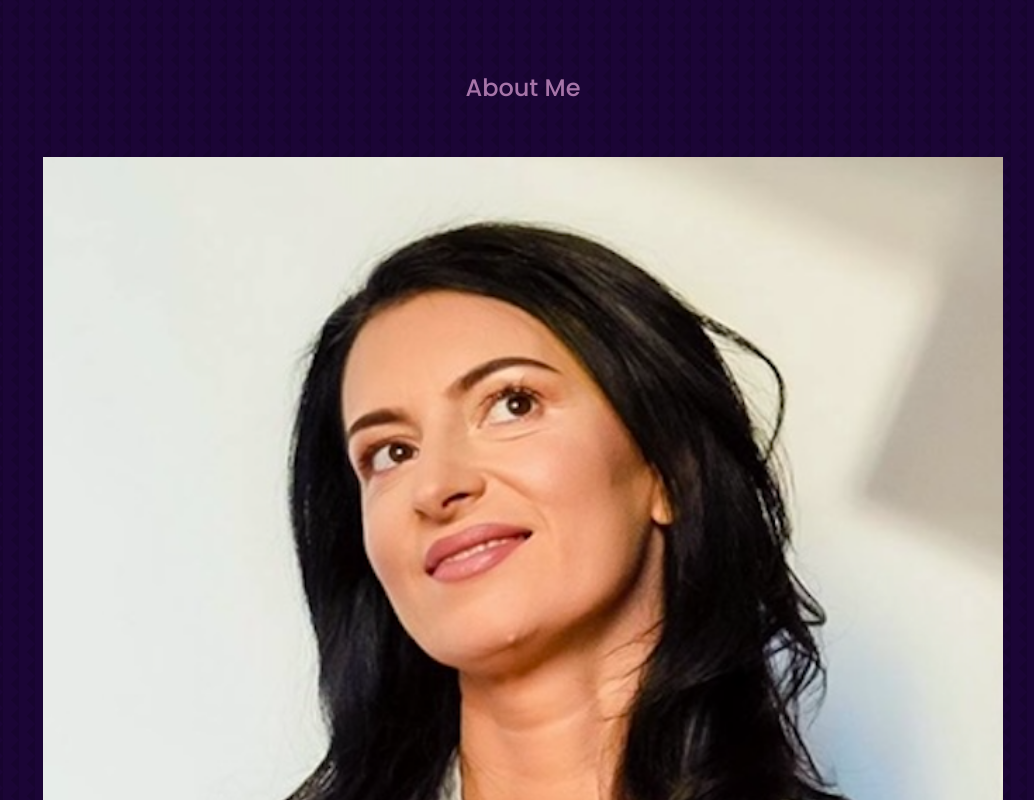
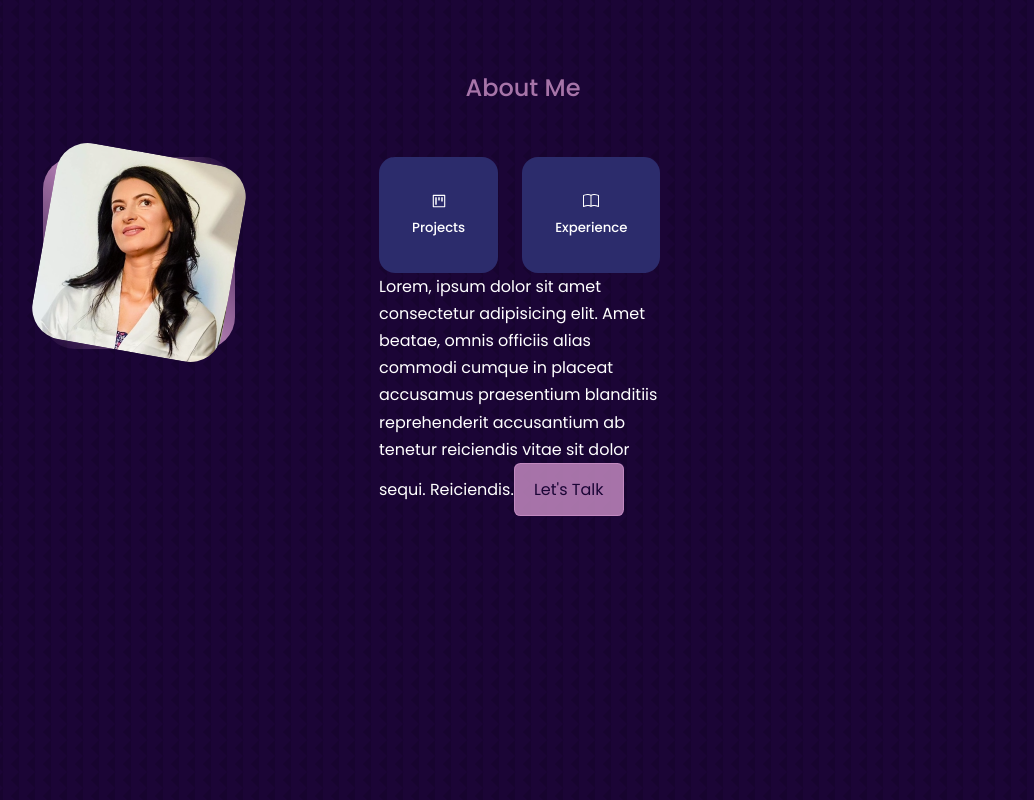
Before and after one commit to bogdana03/portfolio, a React (Create React App) app in the folder portfolio-website/: page / in a window 1280 px wide. Shown: the part 860-1660 px from the top of the page, without its empty margins (117-1151 px from the left). Built offline with nearby package versions, Linux system fonts and the light colour scheme.

Commit message:
uppdate about
create cards in css

```diff
--- a/portfolio-website/src/components/about/About.jsx
+++ b/portfolio-website/src/components/about/About.jsx
@@ -2,6 +2,7 @@ import React from 'react'
 import './about.css'
 import ME from '../../assets/me.jpg'
 import {AiOutlineProject} from 'react-icons/ai'
+import {BsBook} from 'react-icons/bs'
 
 
 const About = () => {
@@ -21,15 +22,22 @@ const About = () => {
           <article className='about_card'>
             <AiOutlineProject className='about_icon'/>
             <h5>Projects</h5>
-            <small>Completed</small>
           </article>
 
           <article className='about_card'>
-            <AiOutlineProject className='about_icon'/>
-            <h5>Projects</h5>
-            <small>Completed</small>
+            <BsBook className='about_icon'/>
+            <h5>Experience</h5>
           </article>
         </div>
+
+        <span>
+          Lorem, ipsum dolor sit amet consectetur adipisicing elit.
+          Amet beatae, omnis officiis alias commodi cumque in placeat accusamus praesentium blanditiis
+          reprehenderit accusantium ab tenetur reiciendis vitae sit dolor sequi.
+          Reiciendis.
+        </span>
+
+        <a href="#contact" className='btn btn-primary'>Let's Talk</a>
       </div>
     </div>
    </section>
--- a/portfolio-website/src/components/about/about.css
+++ b/portfolio-website/src/components/about/about.css
@@ -0,0 +1,46 @@
+.about_container {
+   display: grid;
+   grid-template-columns: 20% 30%;
+   gap: 15%;
+}
+
+.about_me {
+    width: 100%;
+    aspect-ratio: 1/1;
+    border-radius: 2rem;
+    background: linear-gradient(45deg, transparent, var(--color-primary), transparent);
+    display: grid;
+    place-items: center;
+}
+ .about_me-image {
+    border-radius: 2rem;
+    overflow: hidden;
+    transform: rotate(10deg);
+    transition: var(--transition);
+}
+
+.about_me-image:hover {
+    transform: rotate(0);
+}
+
+.about_cards {
+    display: grid;
+    grid-template-columns: repeat(3, 1fr);
+    gap: 1.5rem;
+}
+
+.about_card {
+    background: var(--color-bg-variant);
+    border: 1px solid transparent;
+    border-radius: 1rem;
+    padding: 2rem;
+    text-align: center;
+    transition: var(--transition);
+}
+
+
+.about_card:hover {
+    background: transparent;
+    border-color: var(--color-primary-variant);
+    cursor: default;
+}
```
